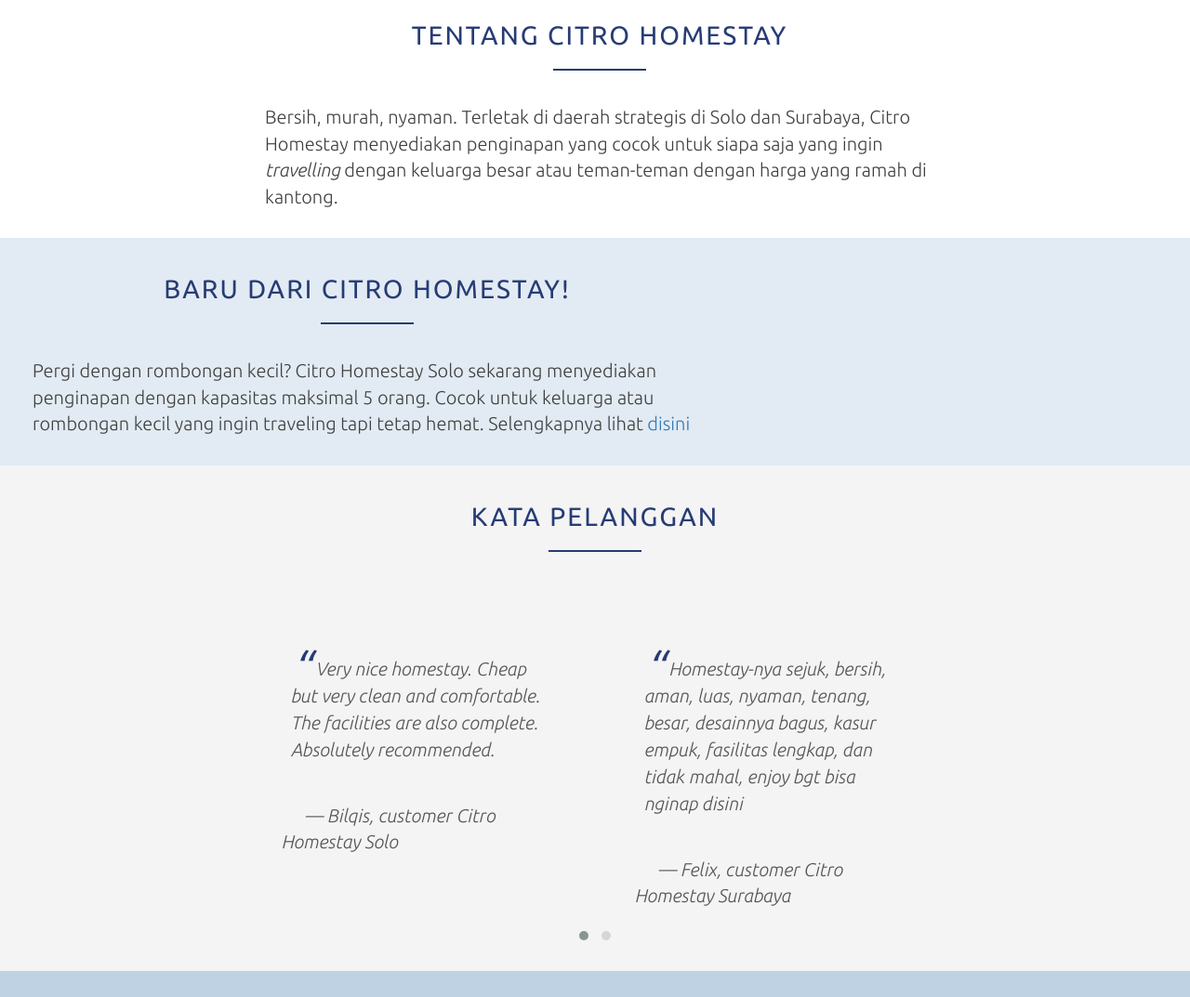
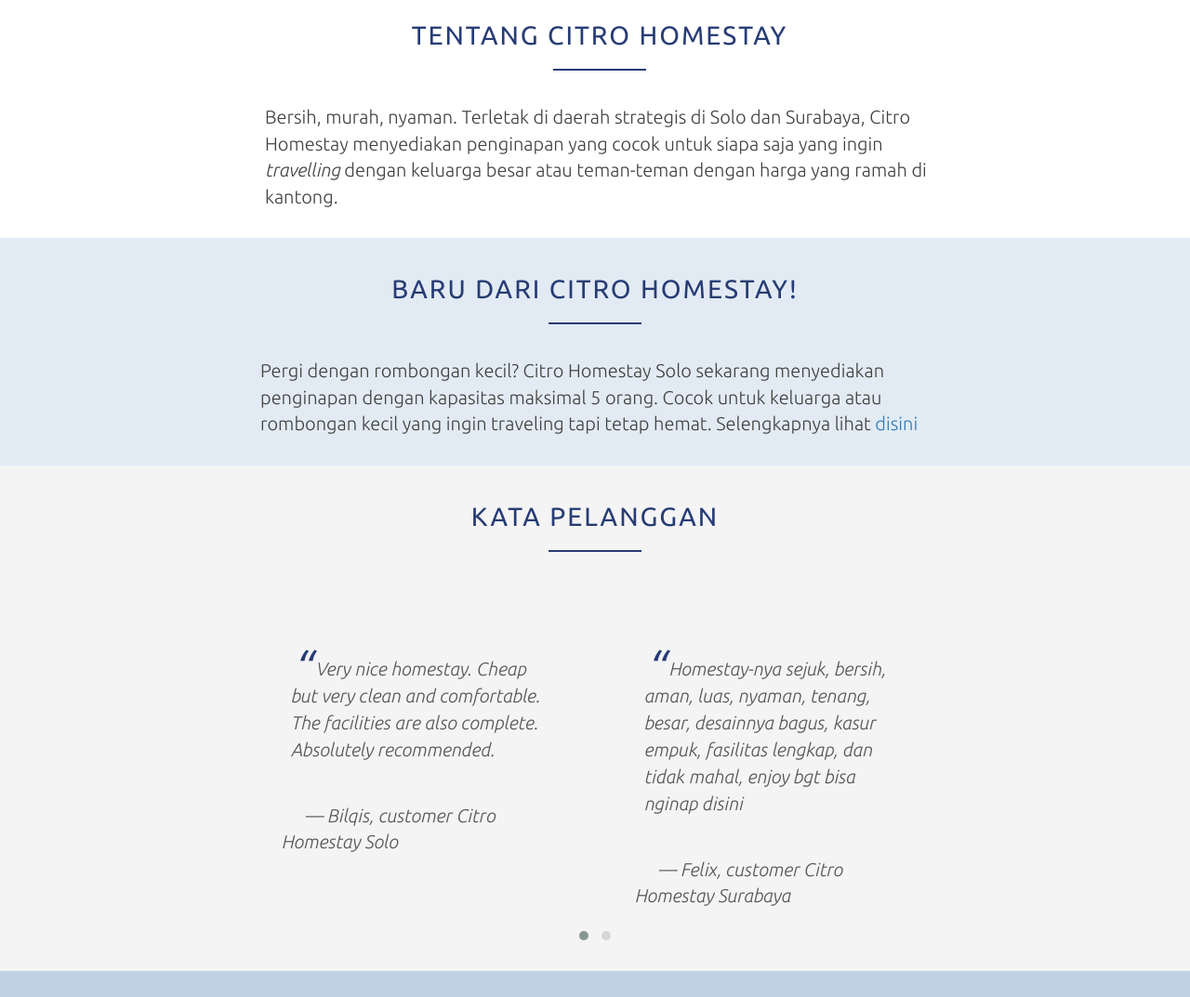
Before and after one commit to jessicamor/citro-homestay, a plain HTML site: page web-design/index.html in a window 1280 px wide. Shown: the part 2523-3596 px from the top of the page at 93% size. Drawn offline with nearby package versions, Linux system fonts and the light colour scheme.

Commit message:
some minor fixes

```diff
--- a/web-design/resources/css/style.css
+++ b/web-design/resources/css/style.css
@@ -334,11 +334,6 @@ cite {
     background-color: #e2ebf3;
 }
 
-.section-baru .container {
-    margin-left: 1em;
-    margin-right: 0.5em;
-}
-
 .section-solomini {
     margin-left: 1em;
     margin-right: 0.5em;
```
Also changed, not shown: web-design/surabaya.html (+1 -1 lines).
